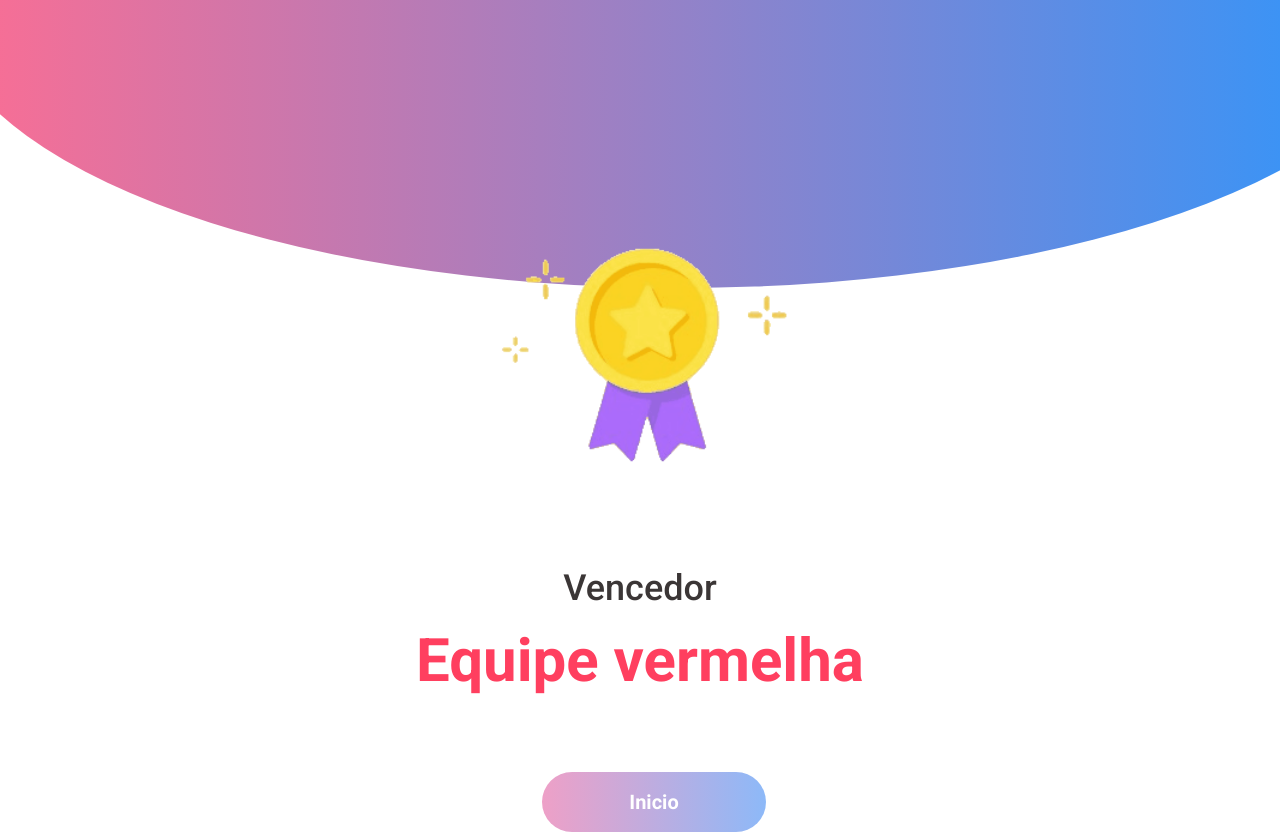
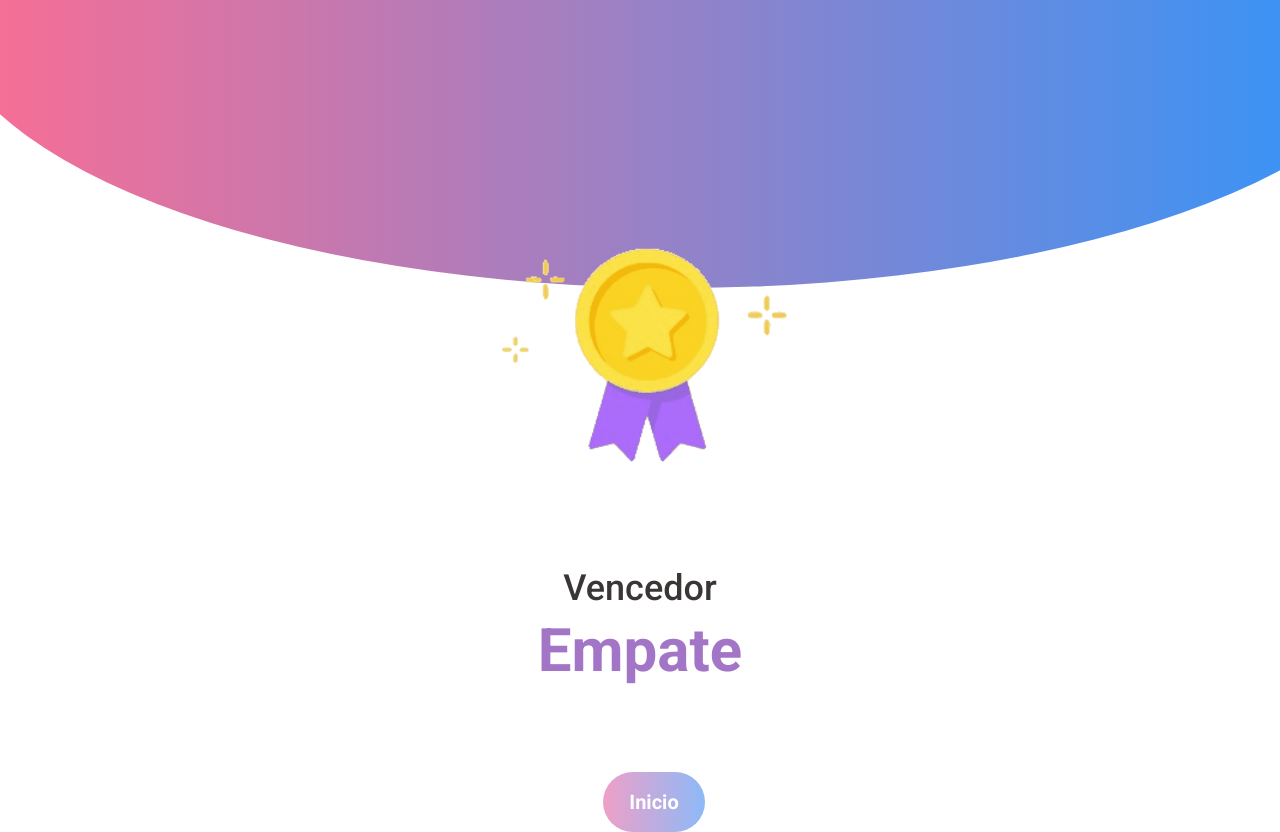
Before and after one commit to Emillyme/QualityQuest, a React (Vite) app: page /vencedor in a window 1280 px wide. Shown: the top 832 px of the page. Built offline with nearby package versions, Linux system fonts and the light colour scheme.

Commit message:
vencedor e retornar ao inicio

```diff
--- a/src/pages/PalavraOculta.jsx
+++ b/src/pages/PalavraOculta.jsx
@@ -62,7 +62,7 @@ const PalavraOculta = () => {
     const [dicaVisivel, setDicaVisivel] = useState('');
 
     // cronometro
-    const [timeLeft, setTimeLeft] = useState(300);
+    const [timeLeft, setTimeLeft] = useState(10);
 
     useEffect(() => {
         let interval = null;
--- a/src/pages/Vencedor.jsx
+++ b/src/pages/Vencedor.jsx
@@ -3,6 +3,7 @@ import gifTrofeu from "../imgs/trofeu.gif"
 import gifConfete from "../imgs/confetes.gif"
 import gifEstrelas from "../imgs/estrelas.gif"
 import { BrowserRouter as Router, Routes, Route } from 'react-router-dom';
+import { useNavigate } from "react-router-dom"
 
 import 'mdb-react-ui-kit/dist/css/mdb.min.css';
 import "@fortawesome/fontawesome-free/css/all.min.css";
@@ -14,9 +15,34 @@ import {useState, useEffect} from 'react'
 
 export default function Vencedor(){
 
-    const [vencedor, setVencedor] = useState('vermelha')
+  const navigate = useNavigate()
+  const [pontuacao, setPontuacao] = useState(localStorage.getItem('pontuacao') ? JSON.parse(localStorage.getItem('pontuacao')) : { red: 0, blue: 0 });
+
+  function definirVencedor(){
+    if (pontuacao['red'] > pontuacao['blue']){
+      return 'Equipe Vermelha'
+    }
+    else if (pontuacao['red'] < pontuacao['blue']){
+      return 'Equipe Azul'
+    }
+    else{
+      return 'Empate'
+    }
+
+  }
+
+    const [vencedor, setVencedor] = useState(definirVencedor())
     const [visible, setVisible] = useState(false);
     const [visibleBotao, setVisibleBotao] = useState(false)
+
+    const retornarInicio = () => {
+
+      setPontuacao({ red: 0, blue: 0 })
+      localStorage.setItem('pontuacao', JSON.stringify({ red: 0, blue: 0 }))
+      navigate('/')
+
+    }
+
 
     useEffect(() => {
         // Define um temporizador que altera o estado para true após 3 segundos
@@ -50,10 +76,9 @@ export default function Vencedor(){
 
                 <h2 className="font-medium text-4xl text-[#3B3636] primaru">Vencedor</h2>
 
-                {visible && <h1 className="font-bold text-[#FF3F5F] text-6xl animate-bounce">Equipe vermelha</h1>}
+                {visible && <h1 className={`${vencedor == 'Equipe Vermelha'? "text-[#FF3F5F]" : vencedor == "Equipe Azul"? "text-[#469ef0]" : "text-[#a375c6]"} font-bold  text-6xl animate-bounce`}>{vencedor}</h1>}
 
-                {visibleBotao &&  <button className="bg-[linear-gradient(90deg,#EEA0C7,#8DB9F8)] rounded-full py-3 font-semibold w-3/6 ml-7 text-white text-xl mt-12 ">Inicio</button>}
-
+                {visibleBotao &&  <button className="bg-[linear-gradient(90deg,#EEA0C7,#8DB9F8)] rounded-full py-3 font-semibold w-3/6 ml-7 text-white text-xl mt-12 " onClick={retornarInicio}>Inicio</button>}
 
             </div>
 
```
Also changed, not shown: package.json (+2 -16 lines), 1 other file (tests, documents, lock files or other folders).
